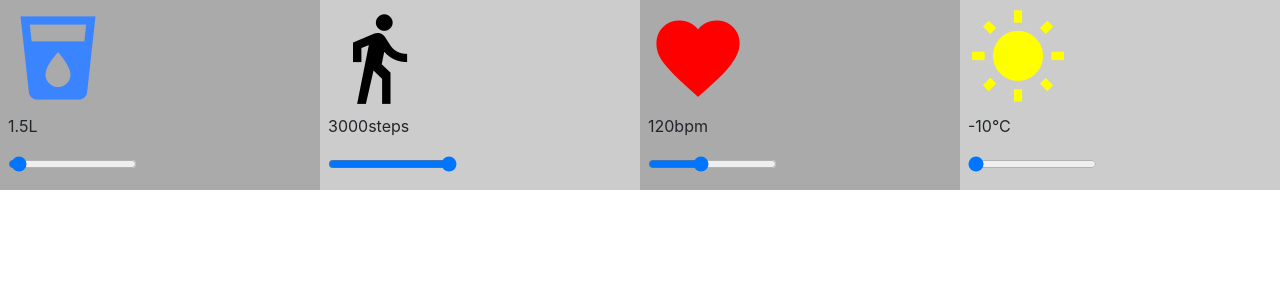
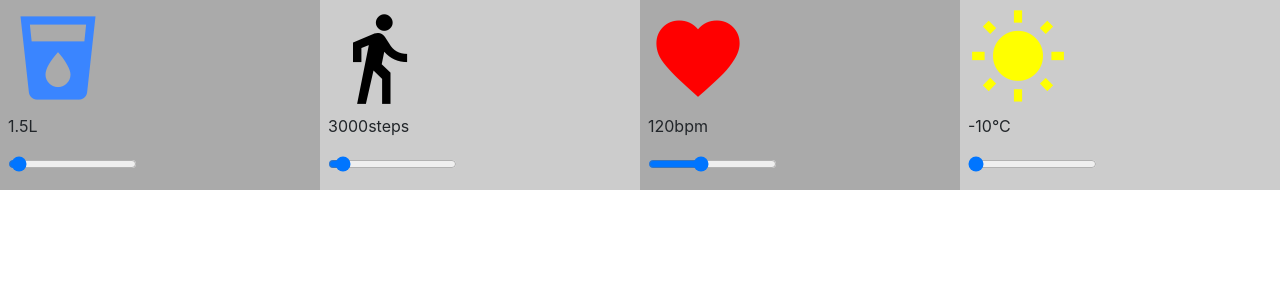
Before and after one commit to WalidBellili/elsy-part2, a React (Create React App) app: page / in a window 1280 px wide. Shown: the top 300 px of the page. Built offline with nearby package versions, Linux system fonts and the light colour scheme.

Commit message:
exo 3 done

```diff
--- a/src/App.js
+++ b/src/App.js
@@ -23,6 +23,8 @@ class App extends React.Component {
   onHeartChange = (e) => {
     this.setState({
       heart: e.target.value,
+      steps: e.target.value,
+      temperature: e.target.value,
     });
   };
 
@@ -32,7 +34,15 @@ class App extends React.Component {
         <div className="row">
           <Box icon="local_drink" color="#3A85FF" value={1.5} unit="L" />
 
-          <Box icon="directions_walk" color="black" value={3000} unit="steps" />
+          <Box
+            icon="directions_walk"
+            color="black"
+            value={this.state.steps}
+            unit="steps"
+            min={stepsMin}
+            max={stepsMax}
+            onChange={this.onHeartChange}
+          />
 
           <Box
             icon="favorite"
@@ -44,7 +54,15 @@ class App extends React.Component {
             onChange={this.onHeartChange}
           />
 
-          <Box icon="wb_sunny" color="yellow" value={-10} unit="°C" />
+          <Box
+            icon="wb_sunny"
+            color="yellow"
+            value={this.state.temperature}
+            unit="°C"
+            min={stepsMin}
+            max={stepsMax}
+            onChange={this.onHeartChange}
+          />
         </div>
       </div>
     );
```
